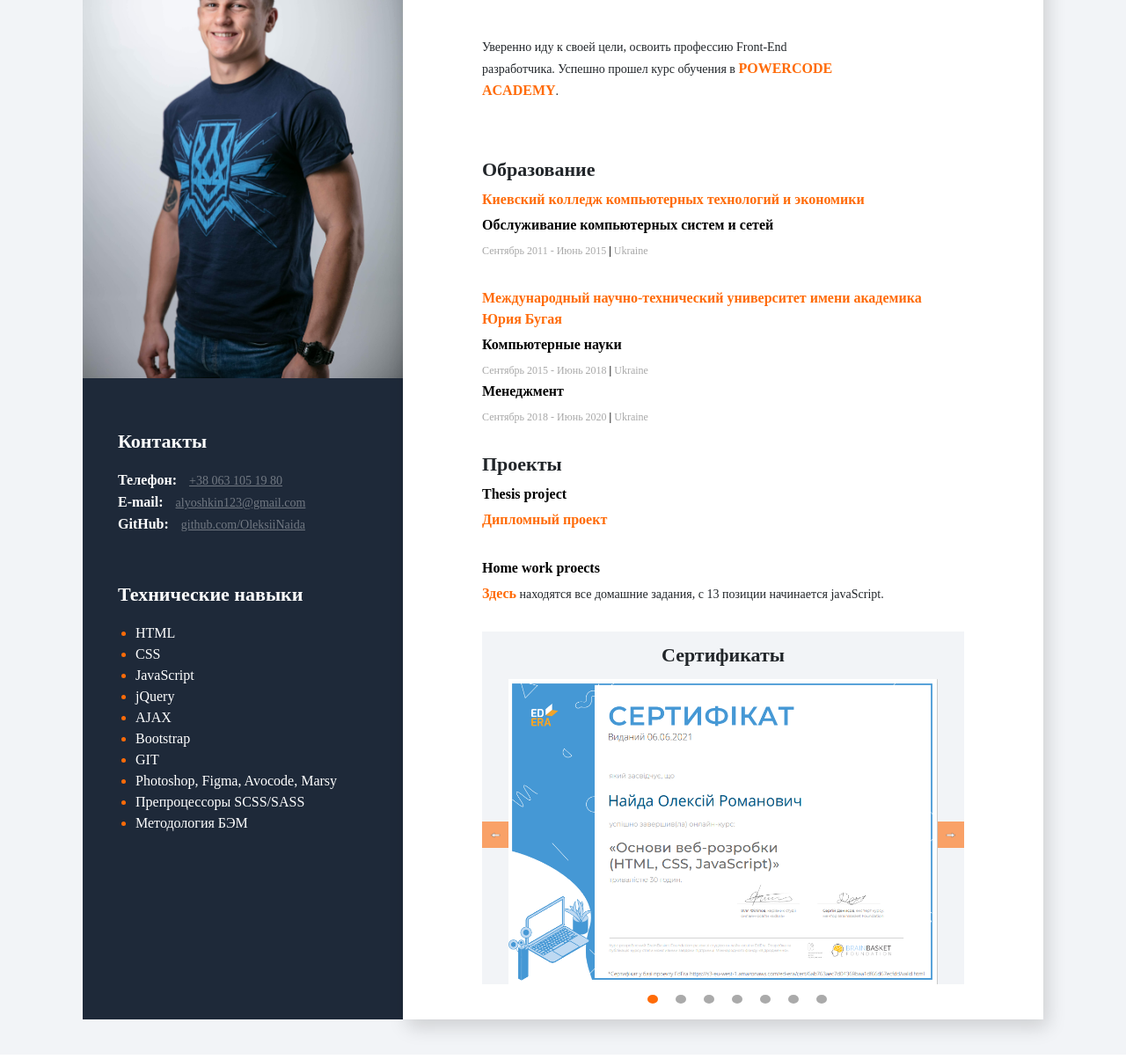
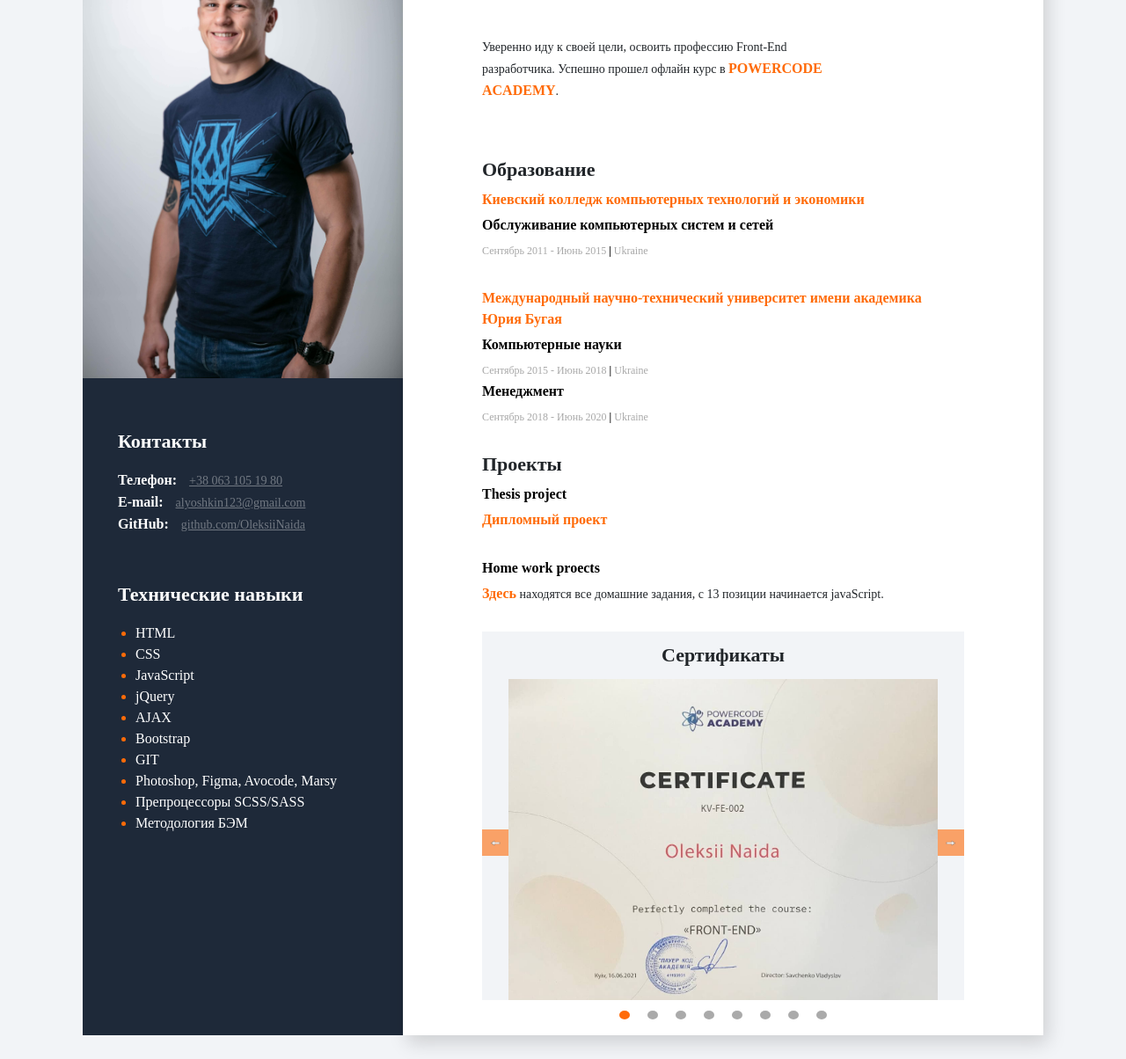
Before and after one commit to OleksiiNaida/my-resume, a plain HTML site: page index.html in a window 1280 px wide. Shown: the part 196-1400 px from the top of the page at 88% size. Drawn offline with nearby package versions, Linux system fonts and the light colour scheme.

Commit message:
add certificate

```diff
--- a/css/style.scss
+++ b/css/style.scss
@@ -269,6 +269,7 @@ img {
 
    .slick-dots{
    position: absolute;
+   padding-left: 0px;
    left: 0;
    right: 0;
    bottom: -50px;
--- a/index.html
+++ b/index.html
@@ -72,7 +72,7 @@
                <p class="aboutMe__profession">Front-End Developer</з>
                <h1 class="aboutMe__name">Алексей Найда</h1>
                <p class="aboutMe__description">
-                  Уверенно иду к своей цели, освоить профессию Front-End разработчика. Успешно прошел курс обучения в
+                  Уверенно иду к своей цели, освоить профессию Front-End разработчика. Успешно прошел офлайн курс в
                   <a href="https://powercode.academy/ru" target="_blank" class="education__universityName aboutMe__link">POWERCODE ACADEMY</a>.
                </p>
             </div>
@@ -119,6 +119,9 @@
                <h3 class="education__title certificates__title">Сертификаты</h3>
                <div class="certificates__list">
                   <div class="certificates__item">
+                     <img src="img/PowerCodeAcademy.jpg" alt="certificate PowerCodeAcademy" class="certificates__img">
+                  </div>
+                  <div class="certificates__item">
                      <img src="img/EdEra.png" alt="edEra certificate основы web разработки" class="certificates__img">
                   </div>
                   <div class="certificates__item">
```
Also changed, not shown: css/style.css, img/PowerCodeAcademy.jpg (added), 1 other file.
